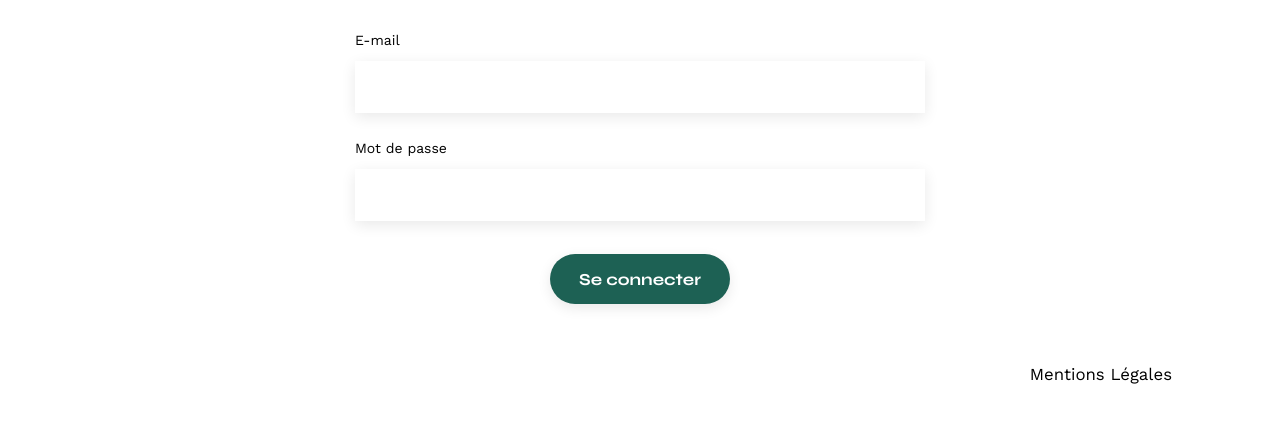
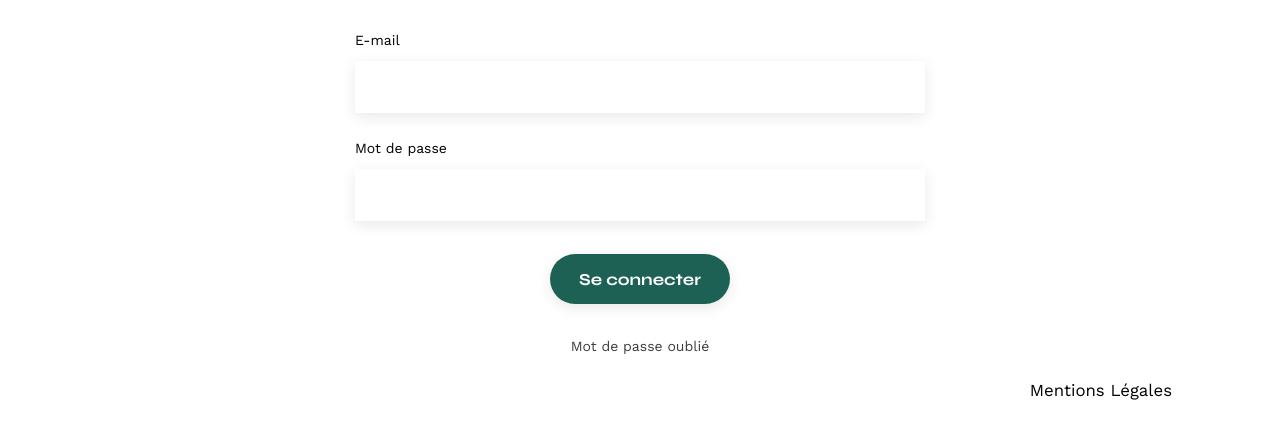
Before and after one commit to 88elenavega/P6-JS-api-EVN, a plain HTML site: page FrontEnd/login.html in a window 1280 px wide. Shown: the part 198-636 px from the top of the page. Drawn offline with nearby package versions, Linux system fonts and the light colour scheme.

Commit message:
premieres modifications - continuation

```diff
--- a/Backend/script.js
+++ b/Backend/script.js
@@ -23,4 +23,9 @@ async function listeProjets (tableau) { //il faut ajouter le nom du tableu corre
 
 }
 
+
+// export function ______ () {
+// import {______} from "./_____.js";
+
+
 //for (let i = 0; i < listeProjets.length; i++) {}
--- a/FrontEnd/assets/style.css
+++ b/FrontEnd/assets/style.css
@@ -139,8 +139,9 @@ li:hover {
 }
 #contact {
 	width: 50%;
-margin: auto;
+	margin: auto;
 }
+
 #contact > * {
 	text-align: center;
 
@@ -180,6 +181,25 @@ input[type="submit"]{
 	border-radius: 60px ;
 }
 
+.forgottenpassword {
+	color: #3D3D3D;
+
+	font-family: Work Sans;
+	font-size: 14px;
+	font-weight: 500;
+	line-height: 16px;
+	letter-spacing: 0em;
+	text-align: center;
+
+	width: 139px;
+	height: 16px;
+	top: 593px;
+	left: 651px;
+
+	margin: auto;
+}
+
+
 footer nav ul {
 	display: flex;
 	justify-content: flex-end;
--- a/FrontEnd/login.html
+++ b/FrontEnd/login.html
@@ -29,14 +29,14 @@
 
 			<label for="email">E-mail</label>
 			<input type="email" name="email" id="email">
-
-            <!-- à modif : mot de passe -->
-            <label for="name">Mot de passe</label>
-			<input type="text" name="name" id="name">
-
+            <label for="password">Mot de passe</label>
+			<input type="password" name="password" id="password">
+			<!-- ID de mot de passe c'est password aussi ??? -->
 			<input type="submit" value="Se connecter">
 
-            <!-- mot de passe oublié - surligné -->
+            <!-- ajouter "mot de passe oublié" - surligné -->
+			<p class="forgottenpassword">Mot de passe oublié</p>
+
 		</form>
 	</section>
 </main>
```
